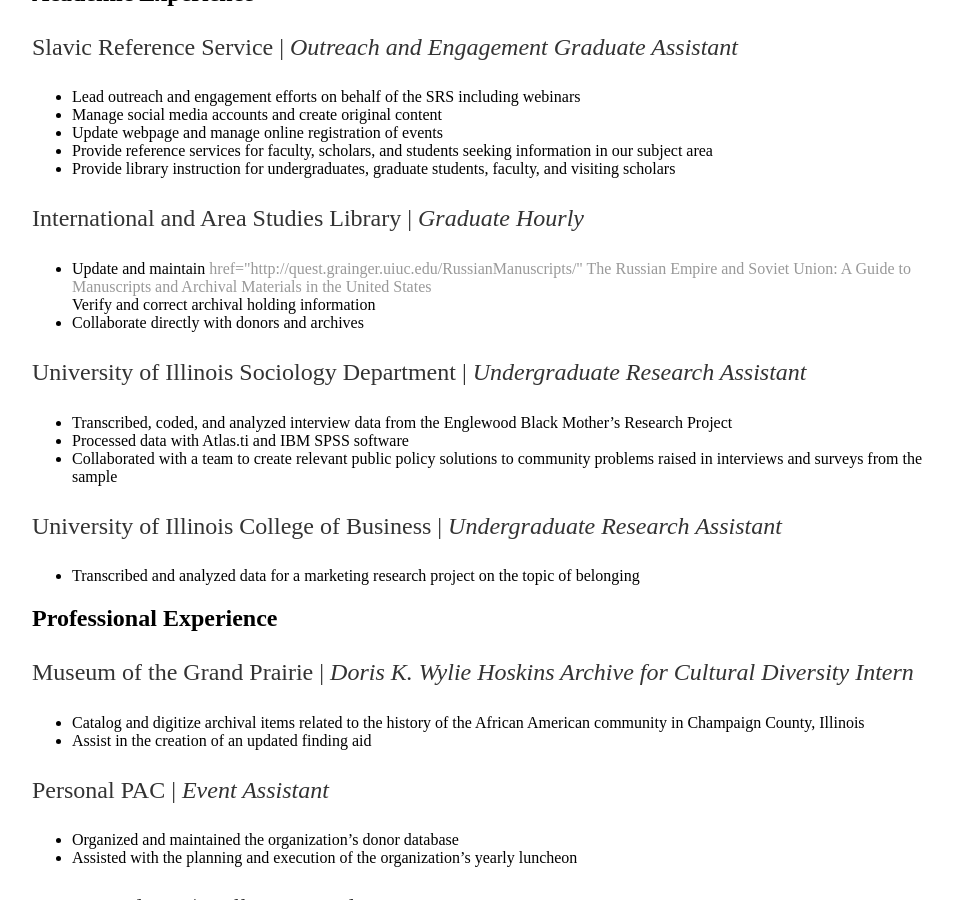
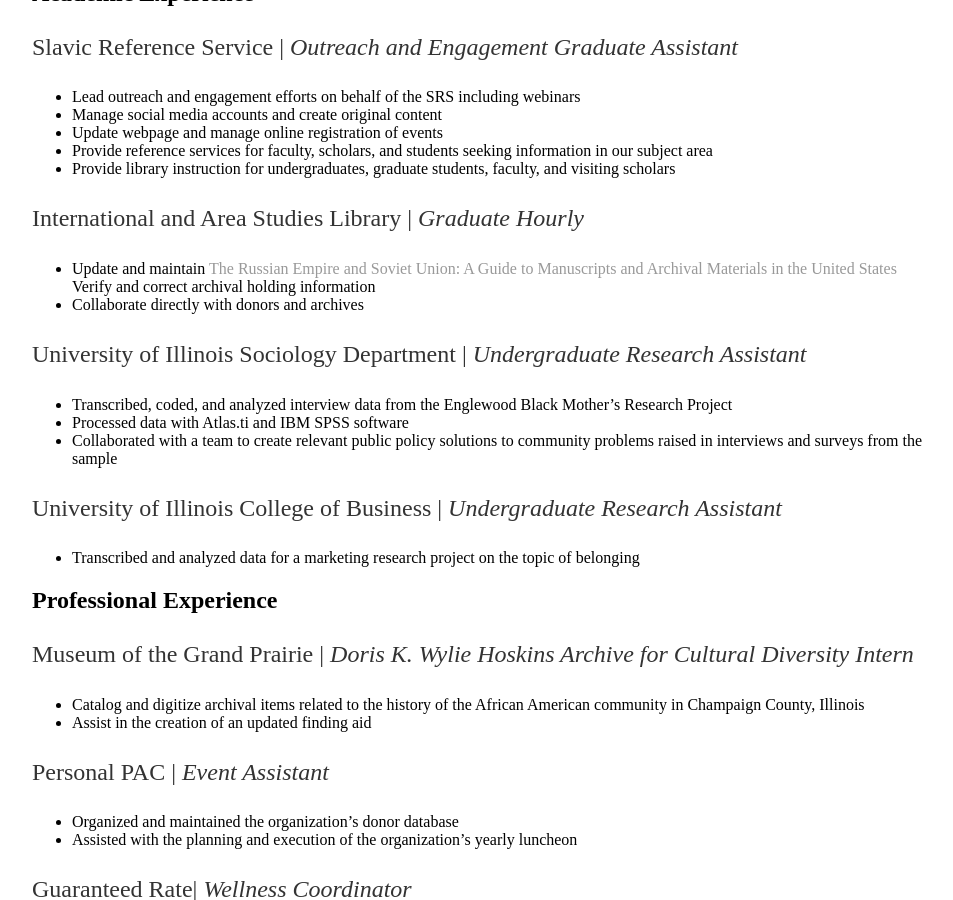
Before and after one commit to tracyJCI/erikaweir.github.io, a Jekyll site: the page built from cv/index.html, in a window 1280 px wide and 900 px high, scrolled down 648 px. Shown: the whole window, without its empty margins (160-1113 px from the left). Built offline with Jekyll 4.4.1, drawn with Linux system fonts in a browser that asks for light colours.

Commit message:
Update index.html

```diff
--- a/cv/index.html
+++ b/cv/index.html
@@ -33,7 +33,7 @@
   		</ul>
 		<p class="head">International and Area Studies Library | <i>Graduate Hourly</i> </p>
  		<ul>
-			<li>Update and maintain <a> href="http://quest.grainger.uiuc.edu/RussianManuscripts/" The Russian Empire and Soviet Union: A Guide to Manuscripts and Archival Materials in the United States</a></li
+			<li>Update and maintain <a href="http://quest.grainger.uiuc.edu/RussianManuscripts/"> The Russian Empire and Soviet Union: A Guide to Manuscripts and Archival Materials in the United States</a></li
 			<li>Verify and correct archival holding information</li>
 			<li>Collaborate directly with donors and archives</li>
   		</ul>
```
